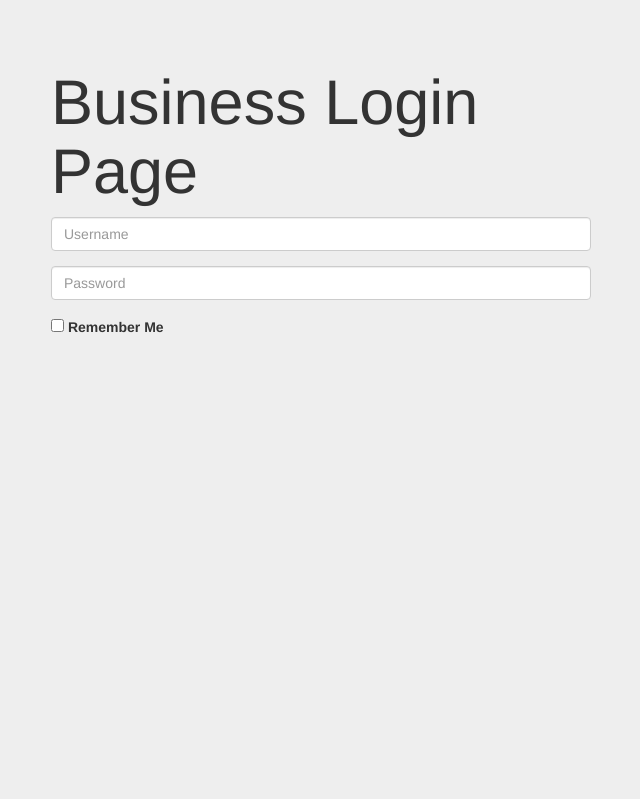
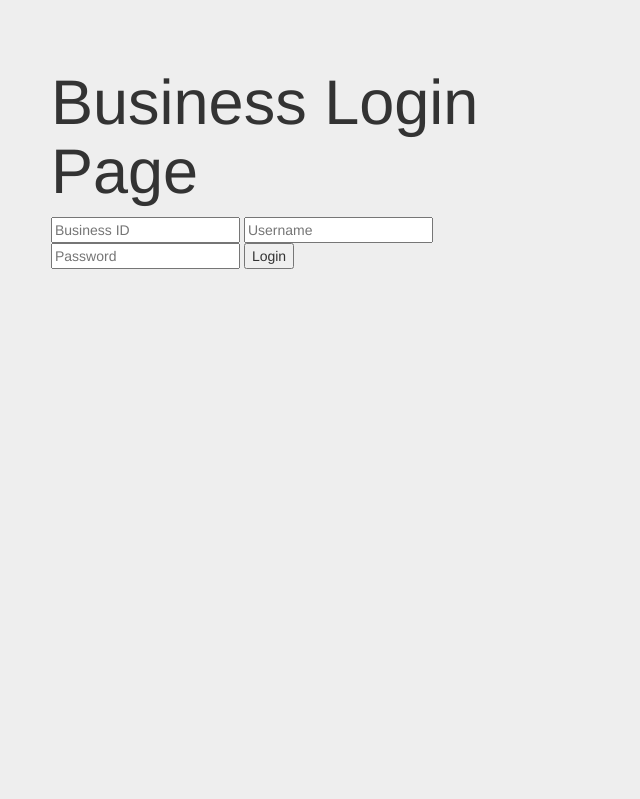
Before and after one commit to NicelyDunn7/TapX, a PHP site: page /business-login.php in a window 1280 px wide. Shown: the top 799 px of the page, without its empty margins (34-674 px from the left). Run offline with PHP 8.4, Linux system fonts and the light colour scheme.

Commit message:
Business-login.php functionality
Completed the business-login.php functionality

```diff
--- a/business/business-login.php
+++ b/business/business-login.php
@@ -26,20 +26,14 @@
 				<div class="row">
 					<div class="col-xs-12 col-md-6">
 						<h1>Business Login Page</h1>
-						<div class="login-group">
-							<div class="form-group">
-								<label for="lg_username" class="sr-only">Username</label>
-								<input type="text" class="form-control" id="lg_username" name="lg_username" placeholder="Username">
+						<form method="POST"	action="login-controller.php">
+							<div class="login-group">
+								<input type="text" placeholder="Business ID" name="business_id">
+								<input type="text" placeholder="Username" name="username">
+								<input type="password" placeholder="Password" name="password">
+								<button type="submit" name="submit">Login</button>
 							</div>
-							<div class="form-group">
-								<label for="lg_password" class="sr-only">Password</label>
-								<input type="password" class="form-control" id="lg_password" name="lg_password" placeholder="Password">
-							</div>
-							<div class="form-group login-group-checkbox">
-								<input type="checkbox" id="lg_remember" name="lg_remember">
-								<label for="lg_remember">Remember Me</label>
-							</div>
-						</div>
+					</form>
 					</div>
 				</div>
 			</div>
```
